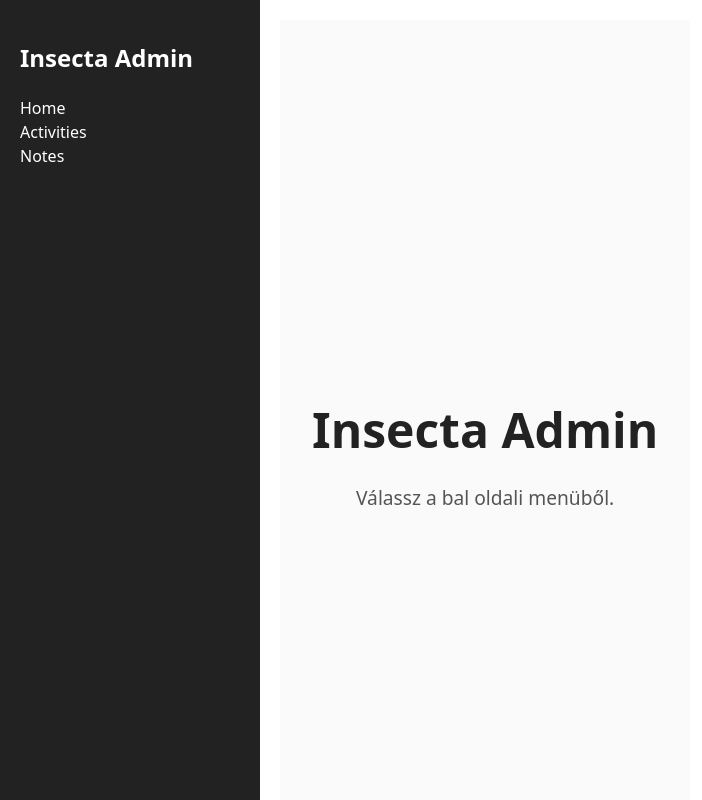
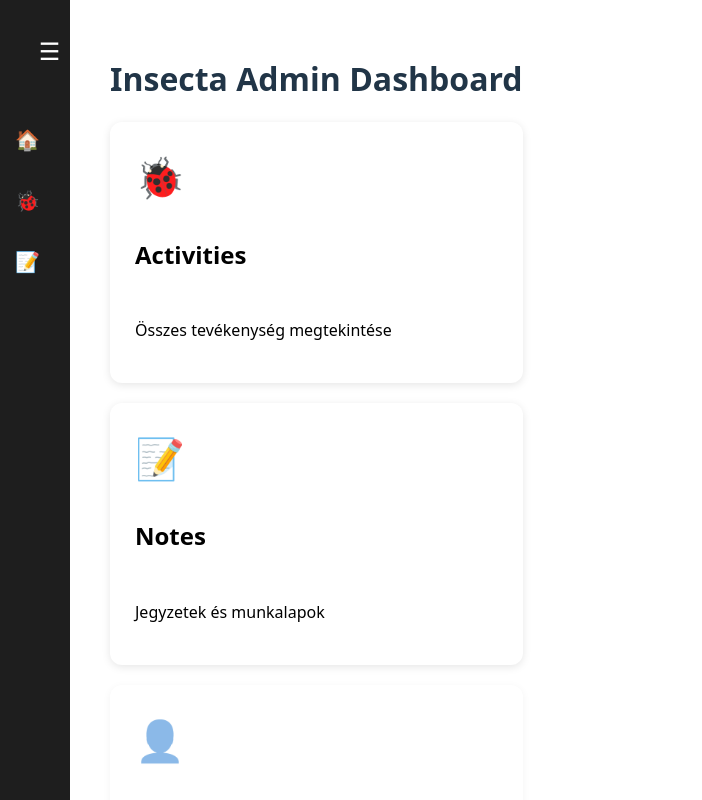
Before and after one commit to AtomAnti211/pro-insekta, a React app in the folder frontend/: page / in a window 1280 px wide. Shown: the top 800 px of the page, without its empty margins (0-702 px from the left). Built offline with nearby package versions, Linux system fonts and the light colour scheme; the HTML template or start-up script is replaced by a standard one.

Commit message:
Add new layout

```diff
--- /dev/null
+++ b/frontend/src/layout/Layout.css
@@ -0,0 +1,68 @@
+/* Sidebar container */
+.sidebar {
+  background: #1e1e1e;
+  color: white;
+  height: 100vh;
+  transition: width 0.3s ease;
+  overflow: hidden;
+  display: flex;
+  flex-direction: column;
+  padding-top: 20px;
+}
+
+/* Collapsed / expanded widths */
+.sidebar.collapsed {
+  width: 70px;
+}
+
+.sidebar.expanded {
+  width: 220px;
+}
+
+/* Toggle button */
+.sidebar-toggle {
+  background: none;
+  border: none;
+  color: white;
+  font-size: 24px;
+  cursor: pointer;
+  margin-left: 10px;
+  margin-bottom: 20px;
+}
+
+/* Menu items */
+.sidebar-menu {
+  list-style: none;
+  padding: 0;
+  margin: 0;
+}
+
+.sidebar-menu li {
+  margin: 15px 0;
+}
+
+.sidebar-menu a {
+  color: white;
+  text-decoration: none;
+  display: flex;
+  align-items: center;
+  gap: 12px;
+  padding: 8px 15px;
+  transition: background 0.2s;
+}
+
+.sidebar-menu a:hover {
+  background: #333;
+  border-radius: 6px;
+}
+
+/* Icon placeholder */
+.icon {
+  font-size: 20px;
+}
+
+/* Main content */
+.main-content {
+  flex: 1;
+  padding: 20px;
+}
--- a/frontend/src/layout/Layout.tsx
+++ b/frontend/src/layout/Layout.tsx
@@ -1,26 +1,49 @@
+import { useState } from "react";
 import { Link, Outlet } from "react-router-dom";
+import "./Layout.css";
 
 export default function Layout() {
+  const [open, setOpen] = useState(false);
+
   return (
-    <div style={{ display: "flex", minHeight: "100vh" }}>
+    <div style={{ display: "flex" }}>
 
       {/* Sidebar */}
-      <nav style={{
-        width: 220,
-        background: "#222",
-        color: "white",
-        padding: 20
-      }}>
-        <h2>Insecta Admin</h2>
-        <ul style={{ listStyle: "none", padding: 0 }}>
-          <li><Link to="/" style={{ color: "white" }}>Home</Link></li>
-          <li><Link to="/activities" style={{ color: "white" }}>Activities</Link></li>
-          <li><Link to="/notes" style={{ color: "white" }}>Notes</Link></li>
+      <nav className={`sidebar ${open ? "expanded" : "collapsed"}`}>
+
+        <button
+          className="sidebar-toggle"
+          onClick={() => setOpen(!open)}
+        >
+          ☰
+        </button>
+
+        <ul className="sidebar-menu">
+          <li>
+            <Link to="/">
+              <span className="icon">🏠</span>
+              {open && <span>Home</span>}
+            </Link>
+          </li>
+
+          <li>
+            <Link to="/activities">
+              <span className="icon">🐞</span>
+              {open && <span>Activities</span>}
+            </Link>
+          </li>
+
+          <li>
+            <Link to="/notes">
+              <span className="icon">📝</span>
+              {open && <span>Notes</span>}
+            </Link>
+          </li>
         </ul>
       </nav>
 
       {/* Main content */}
-      <main style={{ flex: 1, padding: 20 }}>
+      <main className="main-content">
         <Outlet />
       </main>
     </div>
--- a/frontend/src/pages/HomePage.css
+++ b/frontend/src/pages/HomePage.css
@@ -1,23 +1,42 @@
-.home-container {
-  min-height: 100vh;
+.dashboard-container {
+  padding: 20px;
+}
+
+.dashboard-title {
+  font-size: 32px;
+  margin-bottom: 25px;
+  font-weight: 600;
+}
+
+.dashboard-grid {
+  display: grid;
+  grid-template-columns: repeat(auto-fit, minmax(220px, 1fr));
+  gap: 20px;
+}
+
+.dashboard-card {
+  background: white;
+  border-radius: 12px;
+  padding: 25px;
+  text-decoration: none;
+  color: black;
+  box-shadow: 0 2px 8px rgba(0,0,0,0.1);
+  transition: transform 0.2s, box-shadow 0.2s;
   display: flex;
   flex-direction: column;
-  justify-content: center;
-  align-items: center;
-  background: #fafafa;
-  padding: 2rem;
-  text-align: center;
+  gap: 10px;
 }
 
-.home-title {
-  font-size: 3rem;
-  font-weight: 600;
-  color: #222;
-  margin-bottom: 0.5rem;
+.dashboard-card:hover {
+  transform: translateY(-4px);
+  box-shadow: 0 4px 14px rgba(0,0,0,0.15);
 }
 
-.home-subtitle {
-  font-size: 1.2rem;
-  color: #555;
-  max-width: 500px;
+.card-icon {
+  font-size: 40px;
 }
+
+.dashboard-card.disabled {
+  opacity: 0.5;
+  pointer-events: none;
+}
--- a/frontend/src/pages/HomePage.tsx
+++ b/frontend/src/pages/HomePage.tsx
@@ -1,10 +1,38 @@
+import { Link } from "react-router-dom";
 import "./HomePage.css";
 
 export default function HomePage() {
   return (
-    <div className="home-container">
-      <h1 className="home-title">Insecta Admin</h1>
-      <p className="home-subtitle">Válassz a bal oldali menüből.</p>
+    <div className="dashboard-container">
+      <h1 className="dashboard-title">Insecta Admin Dashboard</h1>
+
+      <div className="dashboard-grid">
+
+        <Link to="/activities" className="dashboard-card">
+          <div className="card-icon">🐞</div>
+          <h2>Activities</h2>
+          <p>Összes tevékenység megtekintése</p>
+        </Link>
+
+        <Link to="/notes" className="dashboard-card">
+          <div className="card-icon">📝</div>
+          <h2>Notes</h2>
+          <p>Jegyzetek és munkalapok</p>
+        </Link>
+
+        <Link to="/customers" className="dashboard-card disabled">
+          <div className="card-icon">👤</div>
+          <h2>Customers</h2>
+          <p>Hamarosan…</p>
+        </Link>
+
+        <Link to="/locations" className="dashboard-card disabled">
+          <div className="card-icon">📍</div>
+          <h2>Locations</h2>
+          <p>Hamarosan…</p>
+        </Link>
+
+      </div>
     </div>
   );
 }
```
